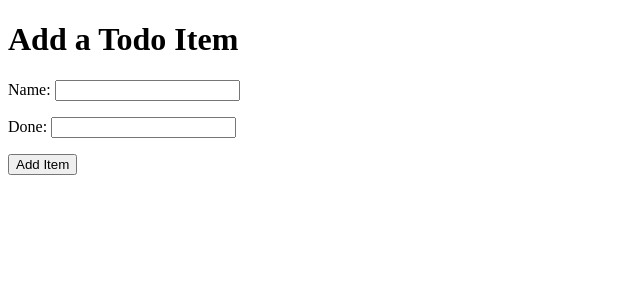
After one commit to mikerae/ci-fsf-hello-django, a Django app: page /add in a window 1280 px wide. The commit adds this page. Shown: the top 300 px of the page, without its empty margins (0-640 px from the left). Run offline with Django 3.2, Linux system fonts and the light colour scheme.

Commit message:
Add Creting a New Form Part 1:

```diff
--- a/django_todo/urls.py
+++ b/django_todo/urls.py
@@ -15,9 +15,10 @@ Including another URLconf
 """
 from django.contrib import admin
 from django.urls import path
-from todo.views import get_todo_list
+from todo.views import get_todo_list, add_item
 
 urlpatterns = [
     path('admin/', admin.site.urls),
-    path('', get_todo_list, name='get_todo_list')
+    path('', get_todo_list, name='get_todo_list'),
+    path('add', add_item, name='add')
 ]
--- /dev/null
+++ b/todo/templates/todo/add_item.html
@@ -0,0 +1,35 @@
+<!DOCTYPE html>
+<html lang="en">
+
+<head>
+    <meta charset="UTF-8">
+    <meta http-equiv="X-UA-Compatible" content="IE=edge">
+    <meta name="viewport" content="width=device-width, initial-scale=1.0">
+    <title>Document</title>
+</head>
+
+<body>
+    <h1>Add a Todo Item</h1>
+    <form method="POST" , action="add">
+        <div>
+            <P>
+                <label for="id_name">Name: </label>
+                <input type="'text" id="id_name" name="item_name" />
+            </P>
+        </div>
+        <div>
+            <P>
+                <label for="id_done">Done: </label>
+                <input type="'checkbox" id="id_done" name="done" />
+            </P>
+        </div>
+        <div>
+            <p>
+                <button type="submit">Add Item</button>
+            </p>
+        </div>
+    </form>
+
+</body>
+
+</html>
--- a/todo/templates/todo/todo_list.html
+++ b/todo/templates/todo/todo_list.html
@@ -28,6 +28,8 @@
 
     </table>
 
+    <a href="/add">Add an item</a>
+
 </body>
 
 </html>
--- a/todo/views.py
+++ b/todo/views.py
@@ -10,3 +10,7 @@ def get_todo_list(request):
         'items': items
         }
     return render(request, 'todo/todo_list.html', context)
+
+
+def add_item(request):
+    return render(request, 'todo/add_item.html')
```
